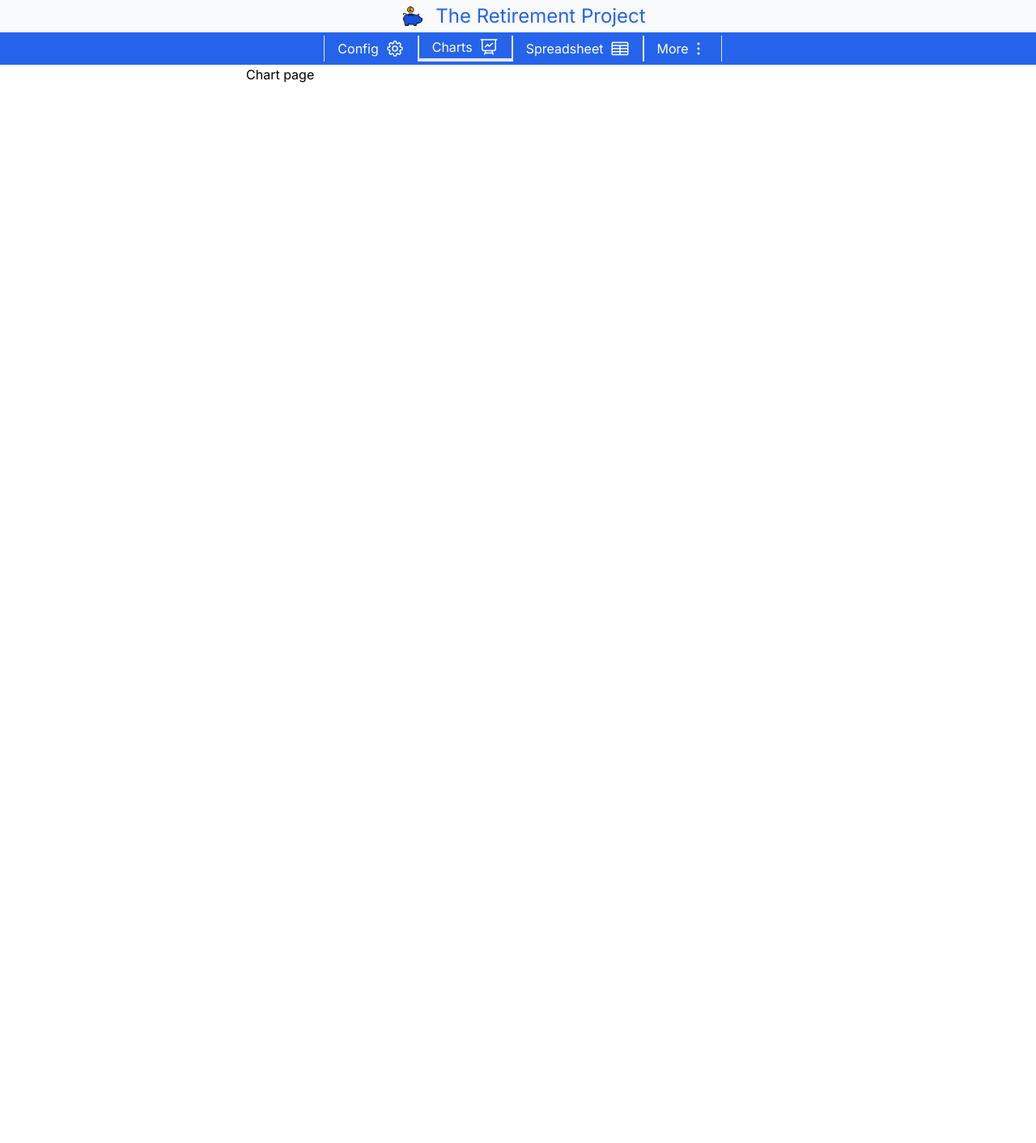
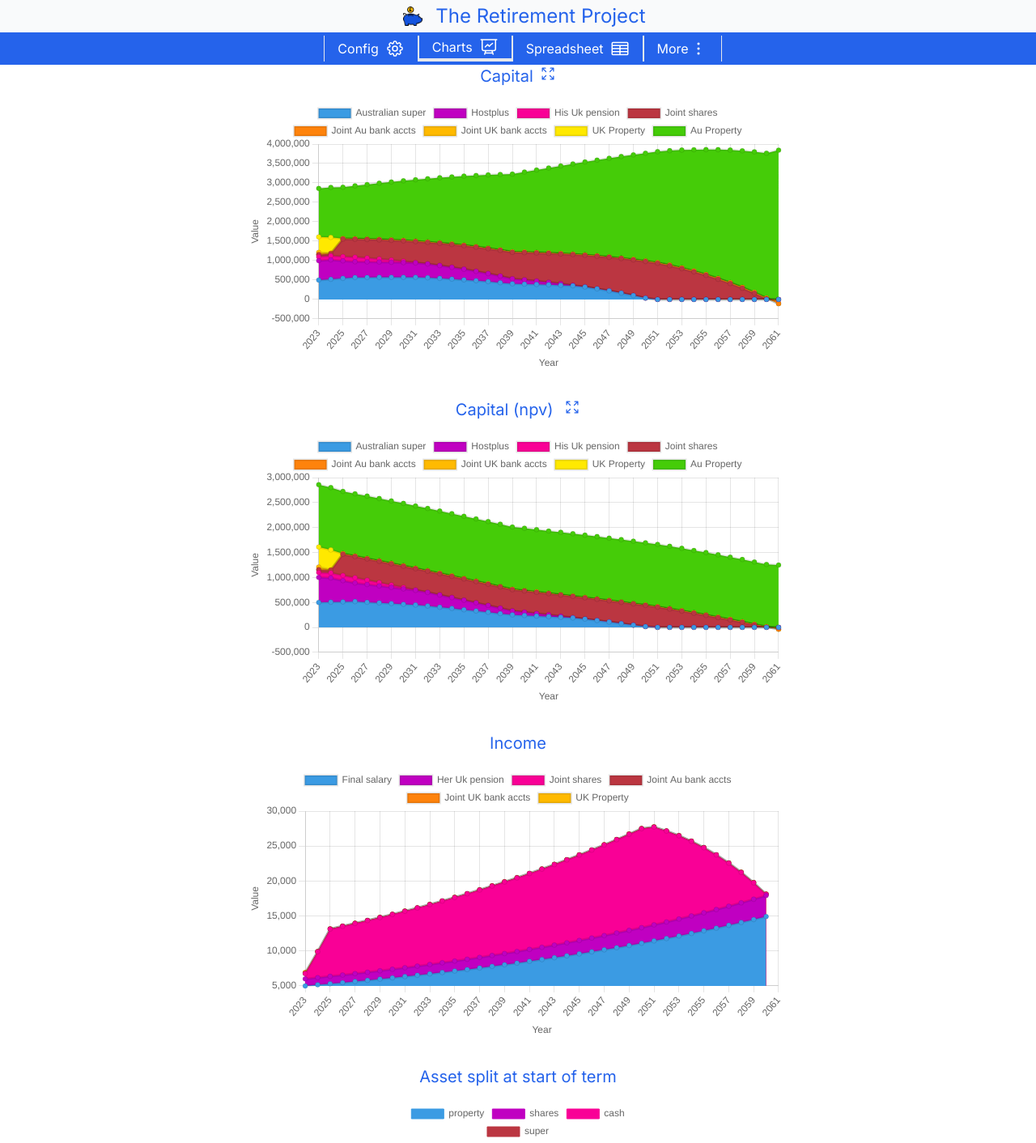
Before and after one commit to soapy-dns/retirement-calc, a Next.js app: page /charts in a window 1280 px wide. Shown: the top 1412 px of the page at 81% size. Before the commit the page ends 800 px from the top, so only its background shows below. Built offline with nearby package versions, Linux system fonts and the light colour scheme.

Commit message:
charts page

```diff
--- /dev/null
+++ b/app/(withCalculation)/(withNavBar)/(withContainer)/charts/AssetSplit.tsx
@@ -0,0 +1,63 @@
+import React, { useContext, useState } from "react"
+import { Chart as ChartJS, ArcElement, Tooltip, Legend } from "chart.js"
+import { Pie } from "react-chartjs-2"
+// import { ScenarioContext } from "../../context/ScenarioContext"
+import { useEffect } from "react"
+import { graphColors } from "./colorConstants"
+import { ScenarioContext } from "@/app/ui/context/ScenarioContext"
+import { AssetSplitItem } from "@/app/lib/calculations/types"
+// import { AssetSplitItem } from "calculations/assets/getAssetClasses"
+
+ChartJS.register(ArcElement, Tooltip, Legend)
+
+const defaultBackGroundColours = [
+  "rgba(255, 99, 132, 0.2)",
+  "rgba(54, 162, 235, 0.2)",
+  "rgba(255, 206, 86, 0.2)",
+  "rgba(75, 192, 192, 0.2)",
+  "rgba(153, 102, 255, 0.2)",
+  "rgba(255, 159, 64, 0.2)"
+]
+
+const defaultBorderColours = [
+  "rgba(255, 99, 132, 1)",
+  "rgba(54, 162, 235, 1)",
+  "rgba(255, 206, 86, 1)",
+  "rgba(75, 192, 192, 1)",
+  "rgba(153, 102, 255, 1)",
+  "rgba(255, 159, 64, 1)"
+]
+
+// export interface AssetSplitItem {
+//   assetClass: string
+//   fraction: number
+// }
+
+export function AssetSplit() {
+  const { selectedScenario, calculationResults } = useContext(ScenarioContext)
+  if (!calculationResults) throw new Error("no calculated results")
+
+  const { assetSplit: calculatedAssetSplit } = calculationResults
+  const [filteredAssetSplit, setFilteredAssetSplit] = useState<AssetSplitItem[]>()
+
+  useEffect(() => {
+    if (selectedScenario) {
+      const filtered = calculatedAssetSplit.filter((it) => it.fraction !== 0)
+      setFilteredAssetSplit(filtered)
+    }
+  }, [])
+
+  if (!filteredAssetSplit) return <div>select a scenario</div>
+
+  const labels = filteredAssetSplit.map((it) => it.assetClass)
+  const data = filteredAssetSplit.map((it) => it.fraction)
+  const backgroundColor = graphColors
+  const borderColor = graphColors
+
+  const graphData = {
+    labels,
+    datasets: [{ data, label: "Asset split", backgroundColor, borderColor, borderWidth: 1 }]
+  }
+
+  return <Pie data={graphData} />
+}
--- /dev/null
+++ b/app/(withCalculation)/(withNavBar)/(withContainer)/charts/CalculatedAssetLineChart.tsx
@@ -0,0 +1,76 @@
+import React from "react"
+import {
+  Chart as ChartJS,
+  CategoryScale,
+  LinearScale,
+  PointElement,
+  LineElement,
+  Title,
+  Tooltip,
+  Filler,
+  Legend
+} from "chart.js"
+import { Line } from "react-chartjs-2"
+import { graphColors } from "./colorConstants"
+import { AssetData } from "@/app/lib/calculations/types"
+
+ChartJS.register(CategoryScale, LinearScale, PointElement, LineElement, Title, Tooltip, Filler, Legend)
+
+export const options = {
+  responsive: true,
+  plugins: {
+    legend: {
+      position: "top" as const
+    },
+
+    title: {
+      display: false
+    }
+  },
+  scales: {
+    x: {
+      title: {
+        display: true,
+        text: "Year"
+      }
+    },
+    y: {
+      stacked: true,
+      title: {
+        display: true,
+        text: "Value"
+      }
+    }
+  }
+}
+
+interface Props {
+  yearRange: number[]
+  graphData: AssetData
+}
+
+export const CalculatedAssetLineChart: React.FC<Props> = ({ yearRange, graphData }) => {
+  const labels = yearRange
+  const assetData = graphData
+
+  const datasets = Object.entries(assetData).map(([key, obj], index) => {
+    return {
+      id: key,
+      label: key,
+      fill: true,
+      backgroundColor: graphColors[index],
+      data: obj.map((it) => it.value)
+    }
+  })
+
+  const data = {
+    labels,
+    datasets
+  }
+
+  return (
+    <div>
+      <Line options={options} data={data} />
+    </div>
+  )
+}
--- /dev/null
+++ b/app/(withCalculation)/(withNavBar)/(withContainer)/charts/colorConstants.ts
@@ -0,0 +1,14 @@
+export const graphColors = [
+  "#3b9be3",
+  "#c000c1",
+  "#f90096",
+  "#bb3641",
+  "#fe830c",
+  "#ffba00",
+  "#ffe900",
+  "#45cc08",
+  "#d79800",
+  "#f900be",
+  "#c533ff",
+  "#fc006b"
+]
--- a/app/(withCalculation)/(withNavBar)/(withContainer)/charts/page.tsx
+++ b/app/(withCalculation)/(withNavBar)/(withContainer)/charts/page.tsx
@@ -1,9 +1,93 @@
-import Image from "next/image"
+"use client"
+import React, { useContext, useState } from "react"
+// import { ScenarioContext } from "../../context/ScenarioContext"
+// import { Container } from "view/components/form/Container"
+import { CalculatedAssetLineChart } from "./CalculatedAssetLineChart"
+import { AssetSplit } from "./AssetSplit"
+import { ArrowsPointingOutIcon } from "@heroicons/react/24/outline"
+import { ArrowsPointingInIcon } from "@heroicons/react/24/solid"
+import { ScenarioContext } from "@/app/ui/context/ScenarioContext"
+import { Container } from "@/app/ui/components/Container"
 
-export default function Chart() {
+const ChartPage = () => {
+  const { selectedScenario, calculationResults } = useContext(ScenarioContext)
+  const [showIt, setShowIt] = useState<boolean>(false)
+  // const [animationClass, setAnimationClass] = useState<string>("")
+
+  const toggleShowIt = () => {
+    // if (animationClass === "") setAnimationClass("animate-fade-in")
+    // if (animationClass === "animate-fade-out") setAnimationClass("animate-fade-in")
+    // if (animationClass === "animate-fade-in") setAnimationClass("animate-fade-out")
+
+    // console.log("--animationClass--", animationClass)
+    setShowIt(!showIt)
+  }
+
+  if (!selectedScenario || !calculationResults) return <div>select a scenario</div>
+
+  const { yearRange, calculatedAssetNpvData, calculatedAssetData, graphIncomeNpvData } = calculationResults
+
   return (
-    <main>
-      <div className="">Chart page</div>
-    </main>
+    <>
+      {/* <Container> */}
+      <div className="mb-8">
+        <div className="flex justify-center text-primary">
+          <h2>
+            Capital
+            <button onClick={toggleShowIt}>
+              <ArrowsPointingOutIcon className="ml-2 h-5 w-5" />
+            </button>
+          </h2>
+        </div>
+
+        <CalculatedAssetLineChart yearRange={yearRange} graphData={calculatedAssetData} />
+      </div>
+
+      <div className="mb-8">
+        <h2 className="text-center text-primary">
+          Capital (npv){" "}
+          <button onClick={() => alert("To be implemented")}>
+            <ArrowsPointingOutIcon className="ml-2 h-5 w-5" />
+          </button>
+        </h2>
+        <CalculatedAssetLineChart yearRange={yearRange} graphData={calculatedAssetNpvData} />
+      </div>
+
+      <div className="mb-8">
+        <h2 className="text-center text-primary">Income</h2>
+        <CalculatedAssetLineChart yearRange={yearRange} graphData={graphIncomeNpvData} />
+      </div>
+
+      <div className="mb-8">
+        <h2 className="text-center text-primary">Asset split at start of term</h2>
+        <div className="flex max-h-80 justify-center">
+          <AssetSplit />
+        </div>
+      </div>
+      {/* </Container> */}
+      {showIt && (
+        <div
+          className={`fixed inset-0 z-50 h-full w-full  overflow-hidden bg-white bg-opacity-100 `}
+          id="expanded-chart"
+        >
+          <div className="mb-8">
+            <div className="flex justify-center text-primary">
+              <h2>
+                Asset values over time{" "}
+                <button onClick={toggleShowIt}>
+                  <ArrowsPointingInIcon className="ml-2 h-5 w-5" />
+                </button>
+              </h2>
+            </div>
+
+            <div className="mx-auto w-[80%]">
+              <CalculatedAssetLineChart yearRange={yearRange} graphData={calculatedAssetData} />
+            </div>
+          </div>
+        </div>
+      )}
+    </>
   )
 }
+
+export default ChartPage
--- a/app/(withCalculation)/(withoutNavBar)/about/page.tsx
+++ b/app/(withCalculation)/(withoutNavBar)/about/page.tsx
@@ -1,9 +1,27 @@
-import Image from "next/image"
+"use client"
+import { ChevronDoubleLeftIcon } from "@heroicons/react/24/outline"
+
+import { Button, ButtonType } from "@/app/ui/components/common/Button"
+import { Container } from "@/app/ui/components/Container"
+import { useNavigation } from "@/app/ui/hooks/useNavigation"
 
 export default function About() {
+  const navigation = useNavigation()
+
+  const handleBack = () => navigation.goBack()
   return (
-    <main>
-      <div className="">About page</div>
-    </main>
+    <Container>
+      <div className="flex flex-col items-center">
+        <Button onClick={handleBack} buttonType={ButtonType.secondary}>
+          <div className="flex items-center gap-2">
+            <ChevronDoubleLeftIcon className="h-4 w-4" />
+            <div>Back</div>
+          </div>
+        </Button>
+        <h1 className="mt-4 text-primary">About this calculator</h1>
+        <p>To be completed...</p>
+        <p> An asset is a resource used to hold or create economic value.</p>
+      </div>
+    </Container>
   )
 }
--- a/package.json
+++ b/package.json
@@ -11,10 +11,12 @@
   "dependencies": {
     "@headlessui/react": "^1.7.17",
     "@heroicons/react": "^2.0.18",
+    "chart.js": "^4.4.1",
     "date-fns": "^2.30.0",
     "lodash": "^4.17.21",
     "next": "14.0.1",
     "react": "^18",
+    "react-chartjs-2": "^5.2.0",
     "react-dom": "^18",
     "react-hook-form": "^7.49.0",
     "react-hot-toast": "^2.4.1",
@@ -24,6 +26,7 @@
     "@types/lodash": "^4.14.202",
     "@types/node": "^20",
     "@types/react": "^18",
+    "@types/react-chartjs-2": "^2.5.7",
     "@types/react-dom": "^18",
     "@types/uuid": "^9.0.7",
     "autoprefixer": "^10.0.1",
```
Also changed, not shown: 1 other file (tests, documents, lock files or other folders).
